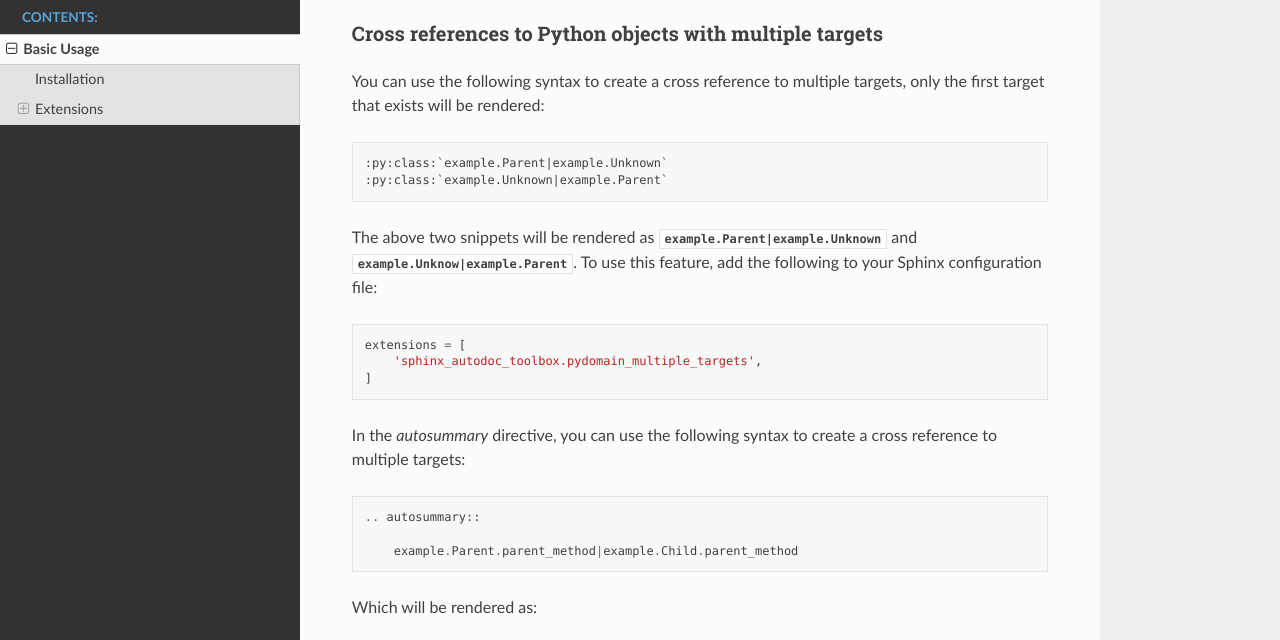
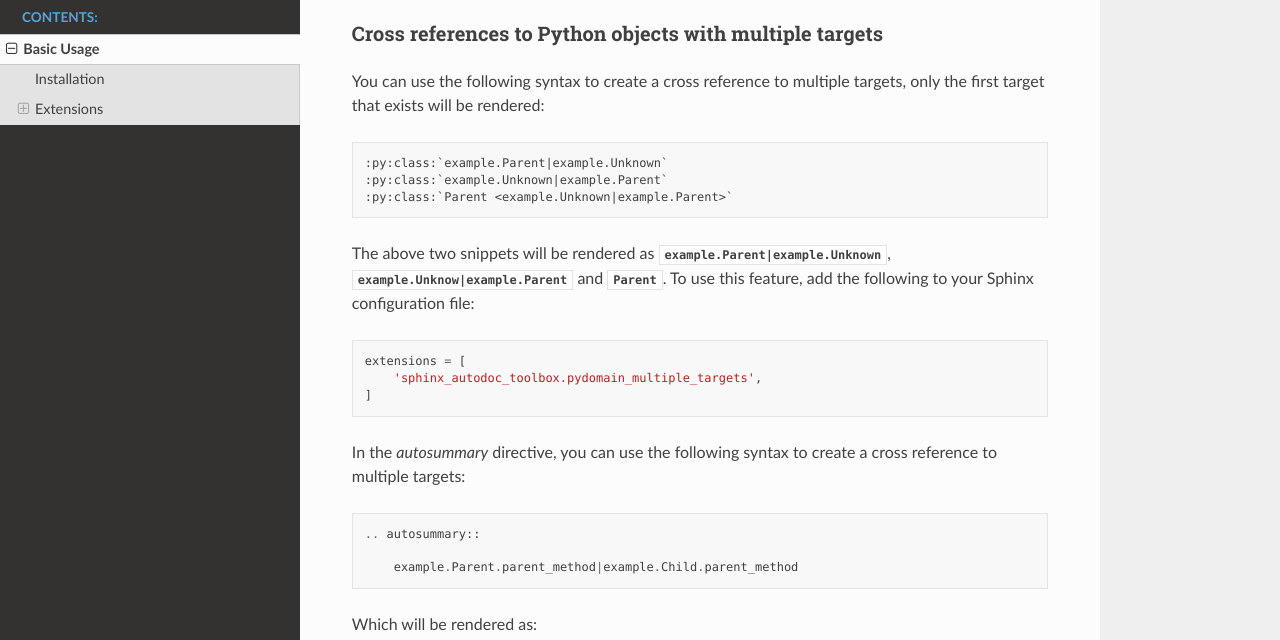
Before and after one commit to haiiliin/sphinx-autodoc-toolbox, a Sphinx documentation site: the page built from docs/basic_usage.rst, in a window 1280 px wide and 900 px high, scrolled down 829 px, cut to the strip 104-744 px from the top of the window. Built offline with Sphinx 7.4.7 and the Read the Docs theme 2.0.0, drawn with Linux system fonts in a browser that asks for light colours; the version number could not be read and is left out.

Commit message:
Update basic_usage.rst

```diff
--- a/docs/basic_usage.rst
+++ b/docs/basic_usage.rst
@@ -47,8 +47,9 @@
 
     :py:class:`example.Parent|example.Unknown`
     :py:class:`example.Unknown|example.Parent`
+    :py:class:`Parent <example.Unknown|example.Parent>`
 
-The above two snippets will be rendered as :py:class:`example.Parent|example.Unknown` and :py:class:`example.Unknow|example.Parent`. To use this feature, add the following to your Sphinx configuration file::
+The above two snippets will be rendered as :py:class:`example.Parent|example.Unknown`, :py:class:`example.Unknow|example.Parent` and :py:class:`Parent <example.Unknown|example.Parent>`. To use this feature, add the following to your Sphinx configuration file::
 
     extensions = [
         'sphinx_autodoc_toolbox.pydomain_multiple_targets',
```
